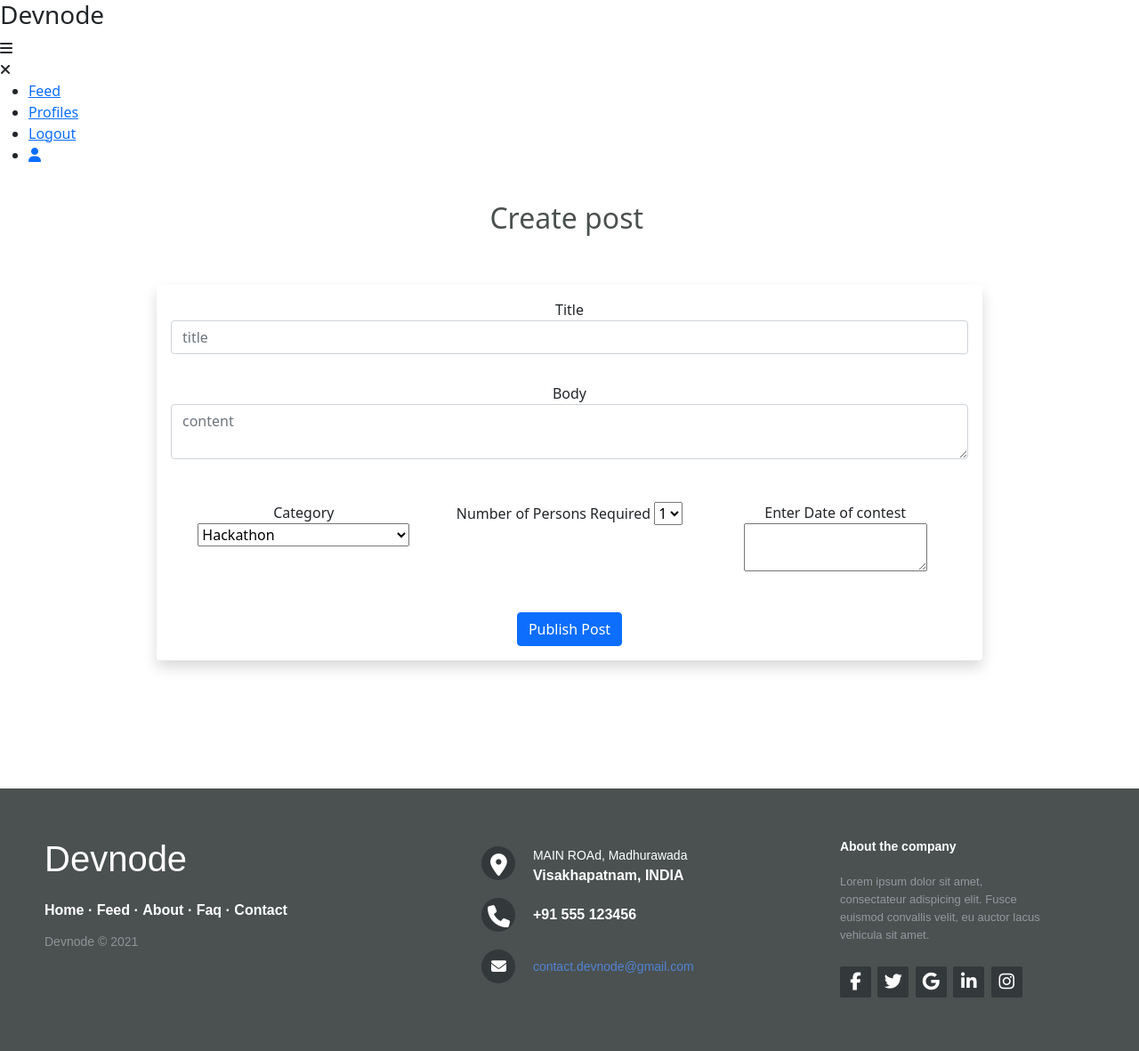
After one commit to yaswanthsaivendra/Devnode, a Flask app: page /feed/new_post/ in a window 1280 px wide. The commit adds this page. Shown: the whole page at 89% size. Run offline with Flask 2, Linux system fonts and the light colour scheme; a user stored in the database is signed in; some libraries are stand-ins or nearby versions.

Commit message:
created posts db

```diff
--- a/devnode/forms.py
+++ b/devnode/forms.py
@@ -87,3 +87,12 @@ class UpdateCoverPicture(FlaskForm):
 class AddSkill(FlaskForm):
     skill_name = StringField('Enter skill name', validators=[DataRequired()])
     submit = SubmitField("Add")
+
+
+class PostForm(FlaskForm):
+    title = StringField('Title', validators=[DataRequired()])
+    content = TextAreaField('Content', validators=[DataRequired()])
+    category = SelectField('Category', validators=[DataRequired()], choices= ['Hackathon', "Competetive Coding Contest", 'Opensource Project', 'other'])
+    persons_required = SelectField('Number of Persons Required', validators=[DataRequired()], choices=[1,2,3,4,5,6,7,8])
+    last_date = StringField('Last date', validators=[DataRequired()])
+    submit = SubmitField('Post')
--- a/devnode/routes.py
+++ b/devnode/routes.py
@@ -2,7 +2,7 @@ from flask import render_template, url_for, redirect, request
 from flask.helpers import flash
 from flask_login.utils import login_user, logout_user
 from devnode import app, bcrypt, db
-from devnode.forms import AddSkill, LoginForm, RequestResetForm, ResetPasswordForm, SignupForm, UpdateAccountForm, UpdateCoverPicture, UpdateProfilePicture
+from devnode.forms import AddSkill, LoginForm, RequestResetForm, ResetPasswordForm, SignupForm, UpdateAccountForm, UpdateCoverPicture, UpdateProfilePicture, PostForm
 from flask_login import current_user, login_user, login_required
 from devnode.models import Post, Skill, User
 # from flask_mail import Message
@@ -332,14 +332,14 @@ def feed():
 
 
 
-# @app.route('/feed/new_post/', methods=['GET', 'POST'])
-# @login_required
-# def new_post():
-#     form = PostForm()
-#     if form.validate_on_submit():
-#         post = Post(title= form.title.data, content= form.content.data, persons_required = form.persons_required.data, category=form.category.data, last_date=form.last_date.data, author =current_user)
-#         db.session.add(post)
-#         db.session.commit()
-#         flash('Your post has been created', 'success')
-#         return redirect(url_for('feed'))
-#     return render_template('create_post.html', title= 'New Post', form=form)
+@app.route('/feed/new_post/', methods=['GET', 'POST'])
+@login_required
+def new_post():
+    form = PostForm()
+    if form.validate_on_submit():
+        post = Post(title= form.title.data, content= form.content.data, persons_required = form.persons_required.data, category=form.category.data, last_date=form.last_date.data, author =current_user)
+        db.session.add(post)
+        db.session.commit()
+        flash('Your post has been created', 'success')
+        return redirect(url_for('feed'))
+    return render_template('create_post.html', title= 'New Post', form=form)
--- /dev/null
+++ b/devnode/templates/create_post.html
@@ -0,0 +1,150 @@
+{% extends "layout.html" %}
+
+{% block css %}
+<meta name="viewport" content="width=device-width, initial-scale=1.0" />
+<link href="https://cdn.jsdelivr.net/npm/bootstrap@5.1.2/dist/css/bootstrap.min.css" rel="stylesheet"
+    integrity="sha384-uWxY/CJNBR+1zjPWmfnSnVxwRheevXITnMqoEIeG1LJrdI0GlVs/9cVSyPYXdcSF" crossorigin="anonymous">
+<!-- Google Icons -->
+<link href="https://fonts.googleapis.com/icon?family=Material+Icons" rel="stylesheet" />
+<link rel="stylesheet" href="../static/css/createpost.css">
+{% endblock css %}
+
+{% block navigation %}
+<div id="nav">
+    <nav>
+        <div class="logo">
+            <h3 class="logoName">Devnode</h3>
+        </div>
+        <i class="fa fa-bars" id="open"></i>
+        <div class="menu" id="menuList">
+            <i class="fa fa-times" id="close"></i>
+            <ul>
+                <li><a href="#">Feed</a></li>
+                <li><a href="{{ url_for('profiles') }}">Profiles</a></li>
+                {% if current_user.is_authenticated %}
+                <li><a href="{{ url_for('logout') }}">Logout</a></li>
+                <li><a href="{{url_for('user_profile')}}"><i class="fas fa-user" id="user"></i></a></li>
+                {% else %}
+                <li><a href="{{ url_for('login') }}">Login</a></li>
+                <a href="{{ url_for('signup') }}" class="btn btn-outline-light signupTop">Signup</a>
+                {% endif %}
+            </ul>
+        </div>
+    </nav>
+</div>
+{% endblock navigation %}
+
+{% block content %}
+<div>
+    <h2 class="page-title"> Create post</h2>
+    <div class="w-75 p-3 mx-auto">
+        <div class="shadow p-3 mb-5 bg-white rounded">
+            <form action="" method="post" class="row g-3">
+                {{ form.hidden_tag() }}
+                <div class="mb-3">
+                    <label>Title</label>
+                    {{ form.title(class="form-control", placeholder="title", autocomplete="off") }}
+                </div>
+                <div class="mb-3">
+                    <label>Body</label>
+                    {{ form.content(class="form-control", placeholder="content", autocomplete="off", id="body") }}
+                </div>
+                <div class="row g-3">
+                    <div class="col-sm">
+                    <label>Category</label>
+                    {{ form.category() }}
+
+                    </div>
+                    <div class="col-sm">
+                        <label>Number of Persons Required</label>
+                    {{ form.persons_required(id="body") }}
+                    </div>
+                    <div class="col-sm">
+                        <label for="datemin">Enter Date of contest</label>
+                    {{ form.content(type="date" , id="datemin") }}
+                        <br><br>
+                    </div>
+                </div>
+
+                <div>
+                    {{ form.submit(class="btn btn-primary", value="Publish Post") }}
+                </div>
+            </form>
+        </div>
+    </div>
+</div>
+
+
+
+<script src="https://cdn.ckeditor.com/ckeditor5/30.0.0/classic/ckeditor.js">
+    </script>
+    <script>
+
+
+        ClassicEditor
+            .create(document.querySelector('#body'), {
+                toolbar: ['heading', '|', 'bold', 'italic', 'link', 'bulletedList', 'numberedList', 'blockQuote'],
+                heading: {
+                    options: [
+                        { model: 'paragraph', title: 'Paragraph', class: 'ck-heading_paragraph' },
+                        { model: 'heading1', view: 'h1', title: 'Heading 1', class: 'ck-heading_heading1' },
+                        { model: 'heading2', view: 'h2', title: 'Heading 2', class: 'ck-heading_heading2' }
+                    ]
+                }
+            })
+            .catch(error => {
+                console.log(error);
+            });
+    </script>
+    {% endblock content %}
+
+
+
+
+
+
+
+    <body>
+        <div>
+            <h2 class="page-title"> Create post</h2>
+            <div class="w-75 p-3 mx-auto">
+                <div class="shadow p-3 mb-5 bg-white rounded">
+                    <form class="row g-3">
+                        <div class="mb-3">
+                            <label>Title</label>
+                            <input type="text" name="title" class="form-control">
+                        </div>
+                        <div class="mb-3">
+                            <label>Body</label>
+                            <input type="text" name="body" id="body">
+                        </div>
+                        <div class="row g-3">
+                            <div class="col-sm">
+                                <select name="Category">
+                                    <option value="Hackathon">Hackathon</option>
+                                    <option value="Competative coding">Competative coding</option>
+                                    <option value="Open Source">Open Source</option>
+                                    <option value="Others">Others</option>
+                                </select>
+                            </div>
+                            <div class="col-sm">
+                                <label>Team size</label>
+                                <input type="numberedList" name="title" id="body" min="1" max="5">
+                            </div>
+                            <div class="col-sm">
+                                <label for="datemin">Enter Date of contest</label>
+                                <input type="date" id="datemin" name="datemin"><br><br>
+                            </div>
+                        </div>
+
+                        <div>
+                            <button type="submit" class="btn btn-primary">Publish Post</button>
+                        </div>
+                    </form>
+                </div>
+            </div>
+        </div>
+
+    </body>
+
+    </html>
--- a/devnode/templates/login.html
+++ b/devnode/templates/login.html
@@ -23,6 +23,8 @@
         <hr> -->
         <form action="" method="post">
         {{ form.hidden_tag() }}
+            <fieldset class="form-group">
+
         <div class="inputBox emailBox">
             <i class="fa fa-envelope" aria-hidden="true"></i>
             {% if form.email.errors %}
```
Also changed, not shown: devnode/models.py (+19 -1 lines), devnode/templates/createpost.html (deleted, +0 -73 lines).
